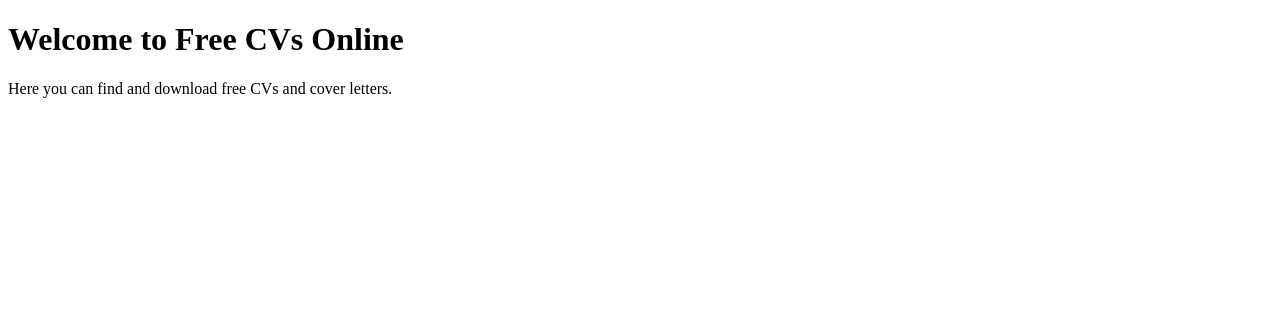
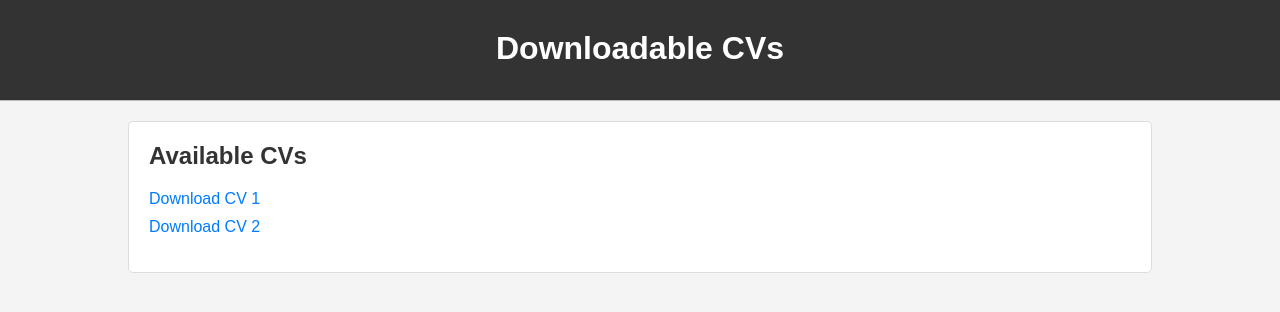
Before and after one commit to Exiled-Sumerian/Exiled-Sumerian.github.oi, a plain HTML site: page index.html in a window 1280 px wide. Drawn offline with Linux system fonts and the light colour scheme.

Commit message:
Update index.html

```diff
--- a/index.html
+++ b/index.html
@@ -3,10 +3,74 @@
 <head>
     <meta charset="UTF-8">
     <meta name="viewport" content="width=device-width, initial-scale=1.0">
-    <title>Free CVs Online</title>
+    <title>Downloadable CVs</title>
+    <style>
+        body {
+            font-family: Arial, sans-serif;
+            margin: 0;
+            padding: 0;
+            background-color: #f4f4f4;
+            color: #333;
+        }
+        .container {
+            width: 80%;
+            margin: auto;
+            overflow: hidden;
+        }
+        header {
+            background: #333;
+            color: #fff;
+            padding-top: 30px;
+            min-height: 70px;
+            border-bottom: #bbb 1px solid;
+        }
+        header h1 {
+            text-align: center;
+            margin: 0;
+        }
+        .content {
+            padding: 20px;
+            background: #fff;
+            margin: 20px 0;
+            border: 1px solid #ddd;
+            border-radius: 5px;
+        }
+        .content h2 {
+            margin-top: 0;
+        }
+        .file-list {
+            list-style-type: none;
+            padding: 0;
+        }
+        .file-list li {
+            margin: 10px 0;
+        }
+        .file-list a {
+            text-decoration: none;
+            color: #007bff;
+        }
+        .file-list a:hover {
+            text-decoration: underline;
+        }
+    </style>
 </head>
 <body>
-    <h1>Welcome to Free CVs Online</h1>
-    <p>Here you can find and download free CVs and cover letters.</p>
+    <header>
+        <div class="container">
+            <h1>Downloadable CVs</h1>
+        </div>
+    </header>
+    <div class="container">
+        <div class="content">
+            <h2>Available CVs</h2>
+            <ul class="file-list">
+                <!-- Example item -->
+                <!-- Replace the href and text with your file details -->
+                <li><a href=""C:\Users\Phill\OneDrive\Desktop\CV templates for website\CV7 - school leaver CV.docx"" download>Download CV 1</a></li>
+                <li><a href="path/to/yourfile2.jpg" download>Download CV 2</a></li>
+                <!-- Add more items as needed -->
+            </ul>
+        </div>
+    </div>
 </body>
 </html>
```
